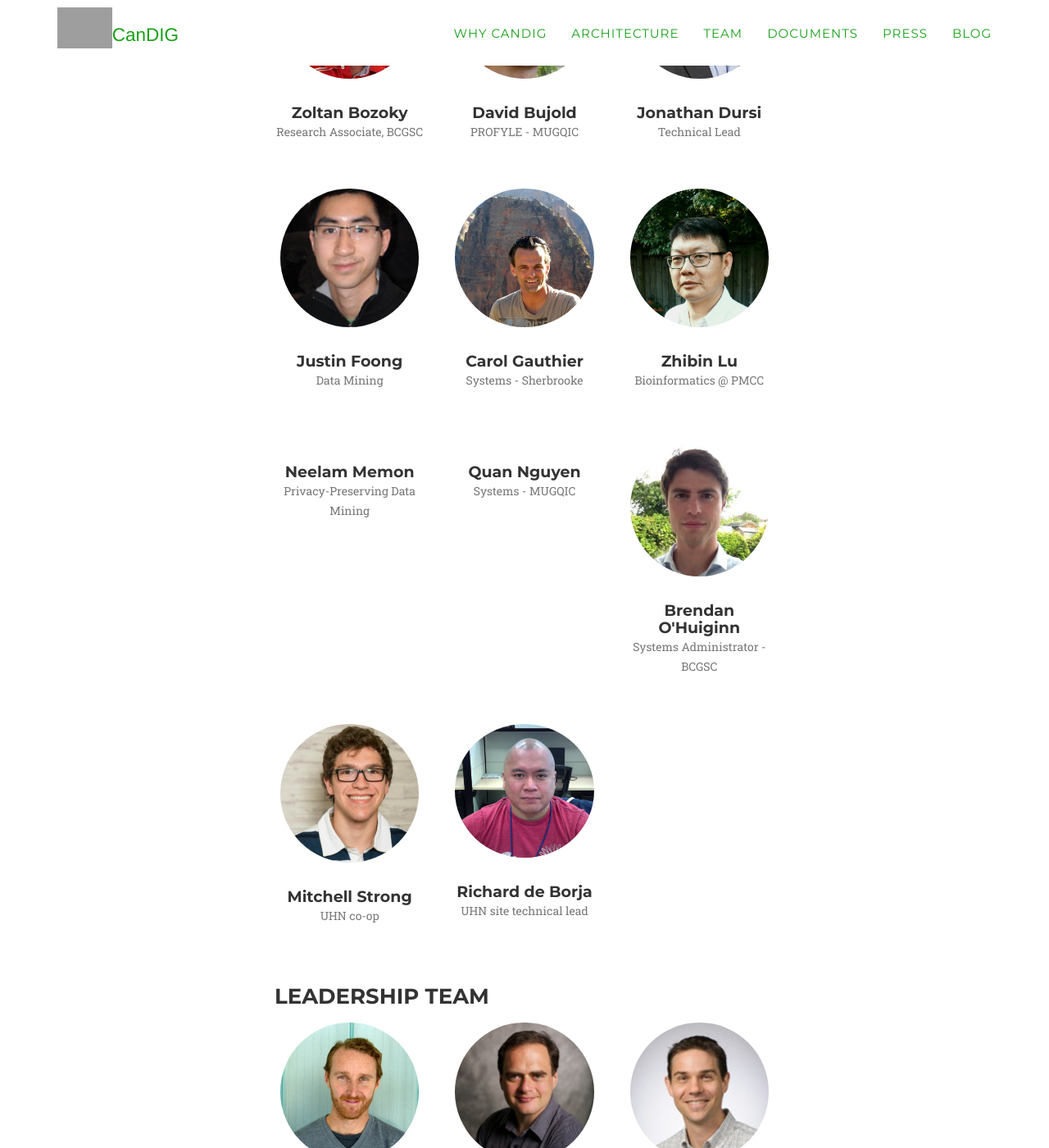
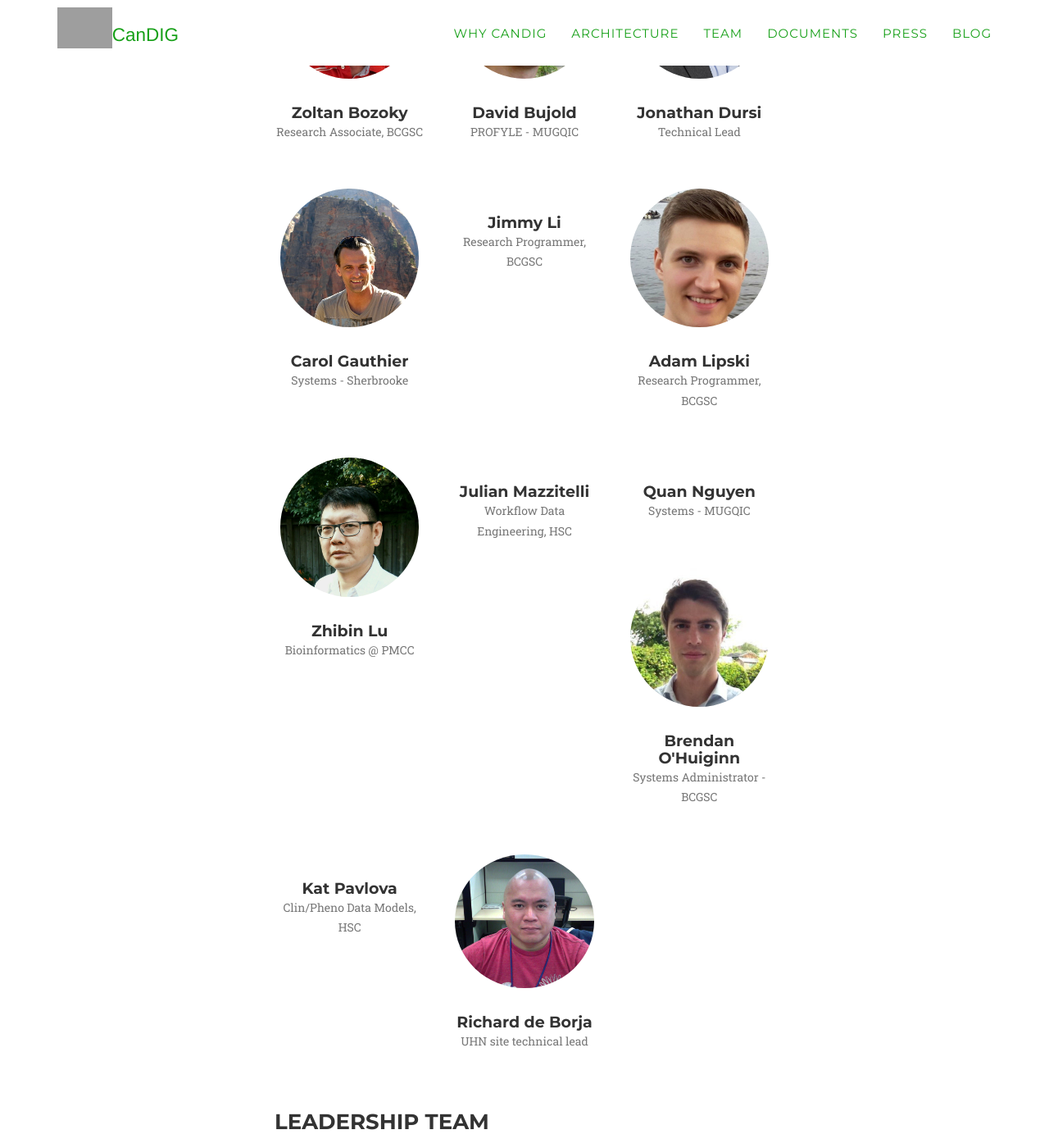
Before and after one commit to CanDIG/candig.github.io, a Jekyll site: the page built from _pages/team.html, in a window 1280 px wide and 1400 px high, scrolled down 357 px. Shown: the whole window at 82% size. Built offline with Jekyll 4.4.1, drawn with Linux system fonts in a browser that asks for light colours; some web fonts are replaced; some of the changed text lies outside the part shown; grey boxes are pictures that could not be loaded.

Commit message:
New team members

```diff
--- a/_data/team.yml
+++ b/_data/team.yml
@@ -15,25 +15,25 @@ people:
 #    - title: stack-overflow
 #      url: http://stackoverflow.com/users/463827/jonathan-dursi
 
-- name: Justin Foong
-  lastname: Foong
-  firstname: Justin
-  pic: justin_foong
-  position: Data Mining
-  team: technical
-
-- name: Neelam Memon
-  lastname: Memon
-  firstname: Neelam
-  pic: blank
-  position: Privacy-Preserving Data Mining
-  team: technical
-
 - name: Zoltan Bozoky
   lastname: Bozoky
   firstname: Zoltan
   pic: zoltan_bozoky
   position: Research Associate, BCGSC
+  team: technical
+
+- name: Adam Lipski
+  lastname: Lipski
+  firstname: Adam
+  pic: adam_lipski
+  position: Research Programmer, BCGSC
+  team: technical
+
+- name: Jimmy Li
+  lastname: Li
+  firstname: Jimmy
+  pic: blank
+  position: Research Programmer, BCGSC
   team: technical
 
 - name: Zhibin Lu
@@ -43,18 +43,25 @@ people:
   position: Bioinformatics @ PMCC
   team: technical
 
+- name: Kat Pavlova
+  lastname: Pavlova
+  firstname: Kat
+  pic: blank
+  position: Clin/Pheno Data Models, HSC
+  team: technical
+
+- name: Julian Mazzitelli
+  lastname: Mazzitelli
+  firstname: Julian
+  pic: blank
+  position: Workflow Data Engineering, HSC
+  team: technical
+
 - name: Richard de Borja
   lastname: de Borja
   firstname: Richard
   pic: richard_deborja
   position: UHN site technical lead
-  team: technical
-
-- name: Mitchell Strong
-  lastname: Strong
-  firstname: Mitch
-  pic: mitchell_strong
-  position: UHN co-op
   team: technical
 
 - name: Brendan O'Huiginn
@@ -176,11 +183,25 @@ people:
   position: Authentication
   team: alumni
 
+- name: Neelam Memon
+  lastname: Memon
+  firstname: Neelam
+  pic: blank
+  position: Privacy-Preserving Data Mining
+  team: alumni
+
 - name: Jone Kim
   lastname: Kim
   firstname: Jone
   pic: jone_kim
   position: Authentication
+  team: alumni
+
+- name: Justin Foong
+  lastname: Foong
+  firstname: Justin
+  pic: justin_foong
+  position: Data Mining
   team: alumni
 
 - name: Scott Baker
@@ -189,3 +210,10 @@ people:
   pic: scott_baker
   position: Project Manager, BCGSC
   team: alumni
+
+- name: Mitchell Strong
+  lastname: Strong
+  firstname: Mitch
+  pic: mitchell_strong
+  position: Go services
+  team: alumni
```
Also changed, not shown: img/team/adam_lipski.jpg (added), img/team/unresized/adam_lipski.png (added), img/team/unresized/mitchell_strong.png (added).
